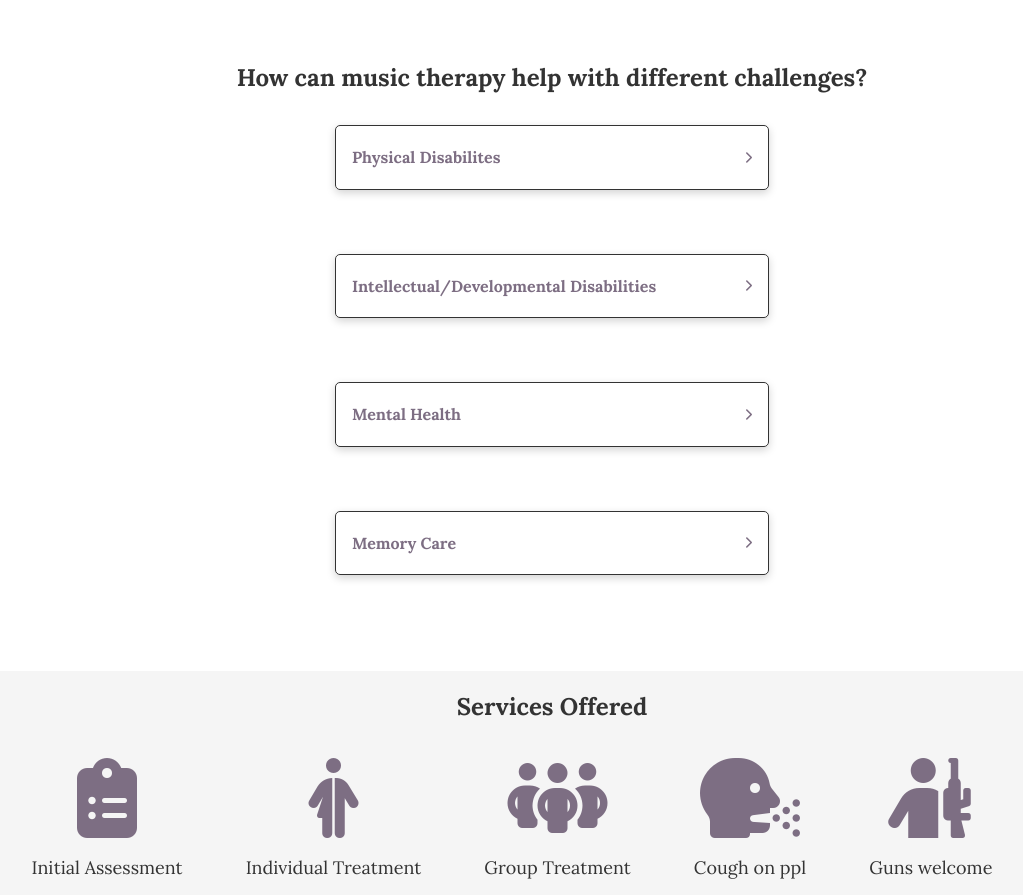
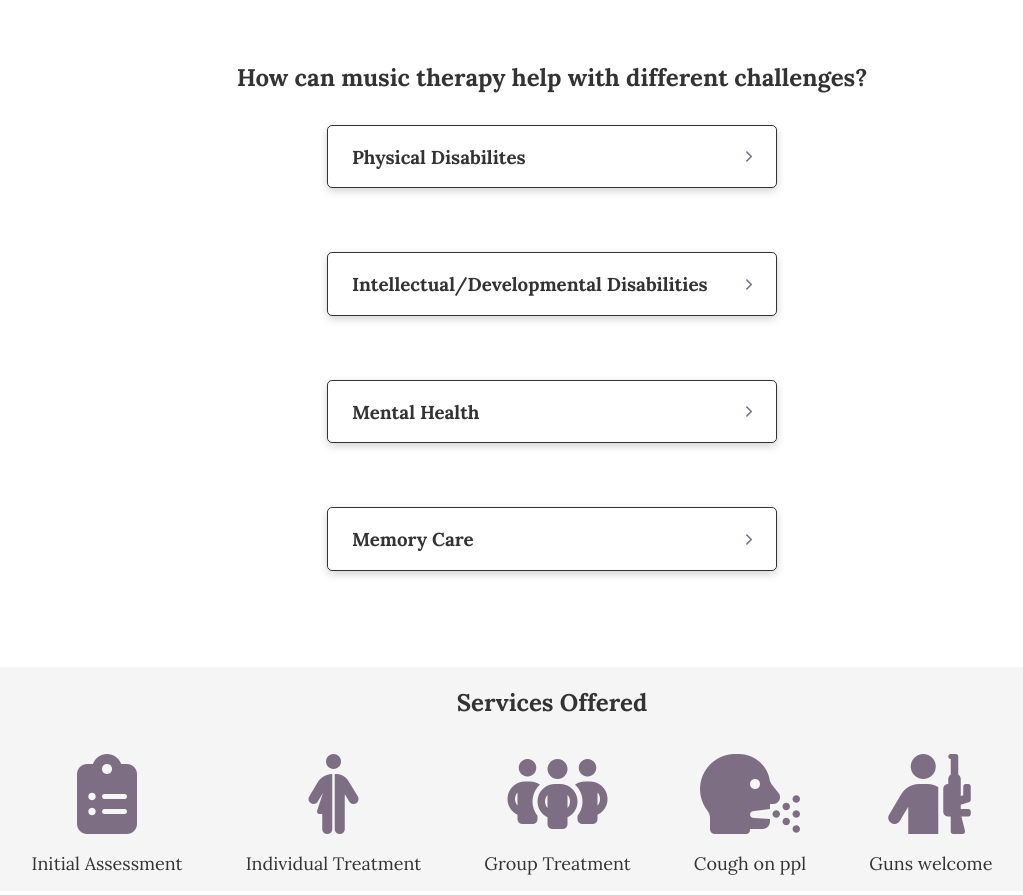
Before and after one commit to Jacob-Burnstein/brzeznik-professional-website, a React (Vite) app: page / in a window 1280 px wide. Shown: the part 1620-2515 px from the top of the page, without its empty margins (88-1111 px from the left). Built offline with nearby package versions, Linux system fonts and the light colour scheme.

Commit message:
restyled list dropdowns

```diff
--- a/src/components/home-subcomponents/ListCard.jsx
+++ b/src/components/home-subcomponents/ListCard.jsx
@@ -12,9 +12,14 @@ const ListCard = ({ name, description }) => {
   };
 
   return (
-    <article className="description" onClick={() => handleClick()}>
+    <article
+      className={
+        !isTitleClicked ? "description unclickedDescription" : "description"
+      }
+      onClick={() => handleClick()}
+    >
       <div className="listTitleAndArrow">
-        <h4 className="descriptionName">{name}</h4>
+        <h3 className={isTitleClicked && "descriptionName"}>{name}</h3>
         {!isTitleClicked ? (
           <i className="fa-solid fa-chevron-right fa-xs"></i>
         ) : (
--- a/src/index.css
+++ b/src/index.css
@@ -133,27 +133,22 @@ body {
   text-align: center;
   margin: 0;
 }
-.listSection .listItemTitle {
-  cursor: pointer;
-  padding-top: 1em;
-  color: #7d6e83;
-  text-align: center;
-}
 
 .description {
   border-radius: 5px;
   box-shadow: 0px 3px 8px lightgray;
   margin-top: 2em;
   margin-bottom: 2em;
-  padding-left: 1em;
-  padding-right: 1em;
+  padding-left: 1.5em;
+  padding-right: 1.5em;
   width: 25em;
   border: solid 1px;
   cursor: pointer;
+  transition: all 0.5s ease;
 }
 
-.descriptionName {
-  color: #7d6e83;
+.unclickedDescription:hover {
+  background-color: #20b2aa;
 }
 
 .listTitleAndArrow {
@@ -165,8 +160,18 @@ body {
   color: #7d6e83;
 }
 
+.descriptionName {
+  color: #7d6e83;
+}
+
 .hiddenDescriptionText {
   display: none;
+}
+
+.descriptionText {
+  margin-top: 0;
+  line-height: 175%;
+  text-align: justify;
 }
 
 .titleHidden {
--- a/src/index.scss
+++ b/src/index.scss
@@ -149,13 +149,6 @@ body {
     text-align: center;
     margin: 0;
   }
-
-  .listItemTitle {
-    cursor: pointer;
-    padding-top: 1em;
-    color: #7d6e83;
-    text-align: center;
-  }
 }
 
 .description {
@@ -163,15 +156,16 @@ body {
   box-shadow: 0px 3px 8px lightgray;
   margin-top: 2em;
   margin-bottom: 2em;
-  padding-left: 1em;
-  padding-right: 1em;
+  padding-left: 1.5em;
+  padding-right: 1.5em;
   width: 25em;
   border: solid 1px;
   cursor: pointer;
+  transition: all 0.5s ease;
 }
 
-.descriptionName {
-  color: #7d6e83;
+.unclickedDescription:hover {
+  background-color: #20b2aa;
 }
 
 .listTitleAndArrow {
@@ -184,8 +178,18 @@ body {
   }
 }
 
+.descriptionName {
+  color: #7d6e83;
+}
+
 .hiddenDescriptionText {
   display: none;
+}
+
+.descriptionText {
+  margin-top: 0;
+  line-height: 175%;
+  text-align: justify;
 }
 
 .titleHidden {
```
Also changed, not shown: 1 other file (tests, documents, lock files or other folders).
